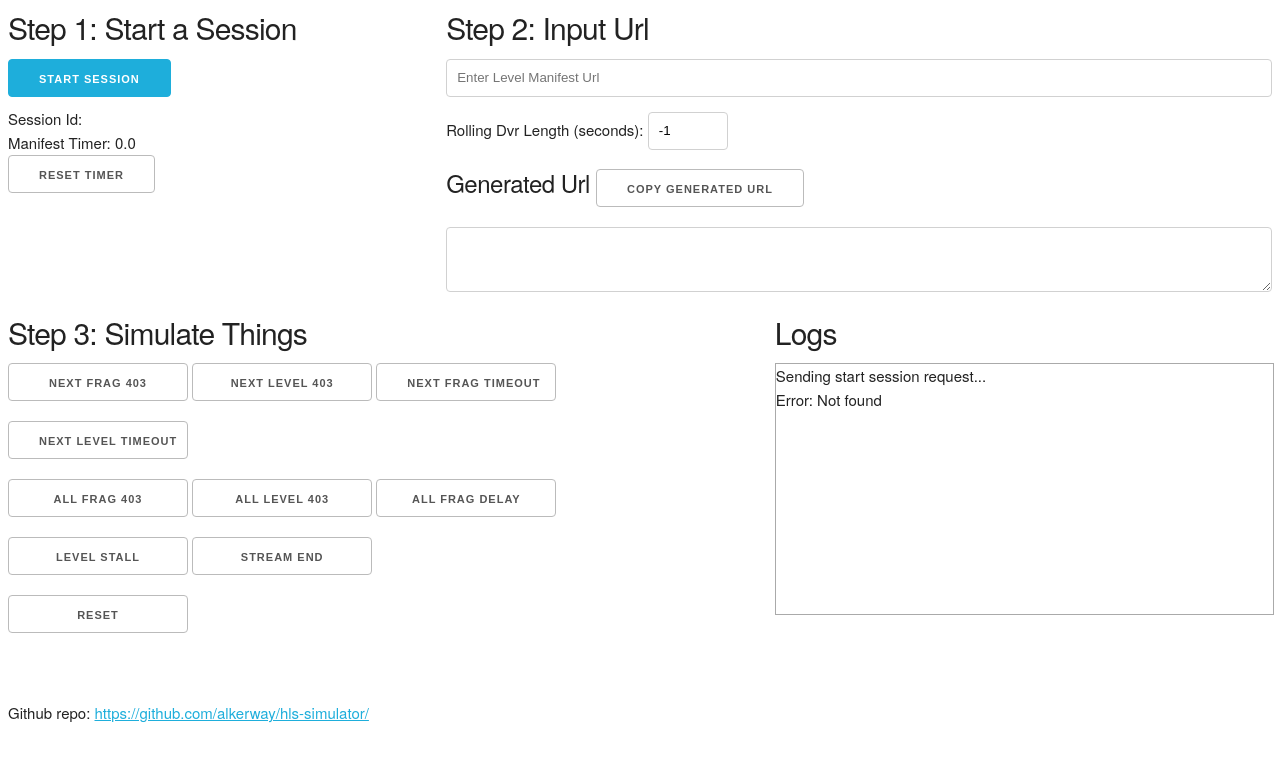
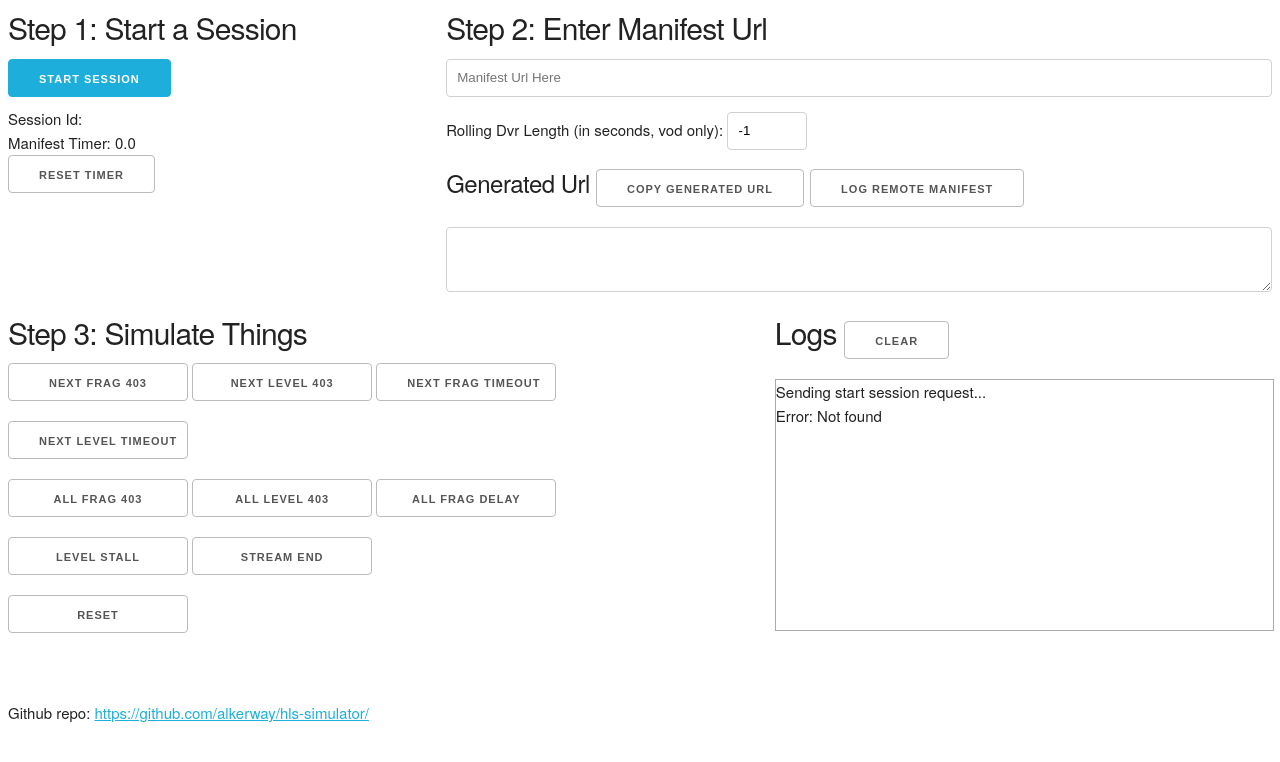
Before and after one commit to alkerway/hls-simulator, a website: page src/gui/index.html in a window 1280 px wide. Both pictures are taken after a click on the button "START SESSION". Drawn offline with Linux system fonts and the light colour scheme; no server answers.

Commit message:
Updated gui for live and master url support

```diff
--- a/src/gui/index.html
+++ b/src/gui/index.html
@@ -19,10 +19,12 @@
             <button id="resetTimerButton">Reset Timer</button>
         </div>
         <div class="eight columns">
-            <h4>Step 2: Input Url</h4>
-            <input style="width: 100%" type="text" id="inputUrl" placeholder="Enter Level Manifest Url">
-            <div>Rolling Dvr Length (seconds): <input style="width: 80px" type="number" id="rollingDvrInput" value="-1"></div>
-            <h5>Generated Url <button id="copyGeneratedUrlButton">Copy Generated Url</button>
+            <h4>Step 2: Enter Manifest Url</h4>
+            <input style="width: 100%" type="text" id="inputUrl" placeholder="Manifest Url Here">
+            <div>Rolling Dvr Length (in seconds, vod only): <input style="width: 80px" type="number" id="rollingDvrInput" value="-1"></div>
+            <h5>Generated Url
+                <button id="copyGeneratedUrlButton">Copy Generated Url</button>
+                <button id="logRemoteManifestButton">Log Remote Manifest</button>
             </h5>
             <div>
                 <textarea style="width: 100%" id="generatedUrlDisplay"></textarea>
@@ -51,8 +53,8 @@
             <button class="optionButton" id="ResetButton">Reset</button>
         </div>
         <div class="five columns">
-            <h4>Logs</h4>
-            <div id="logsWindow" style="border: 1px solid #aaa; width: 100%; height: 250px; overflow-y: scroll;"></div>
+            <h4>Logs <button id="clearLogsButton">Clear</button></h4>
+            <div id="logsWindow" style="border: 1px solid #aaa; width: 100%; height: 250px; overflow: scroll; white-space:pre;"></div>
         </div>
     </div>
     <br>
--- a/src/gui/js/domListeners.js
+++ b/src/gui/js/domListeners.js
@@ -57,6 +57,16 @@ Elements.copyGeneratedUrlButton.addEventListener('click', () => {
         .catch((err) => Events.log$.next(err))
 })
 
+Elements.logRemoteManifestButton.addEventListener('click', () => {
+    makeRequest(Elements.generatedUrlDisplay.value)
+        .then(Events.log$.next)
+        .catch((err) => Events.log$.next(err))
+})
+
+Elements.clearLogsButton.addEventListener('click', () => {
+    Events.clearLog$.next()
+})
+
 const deliverMessage = (message) => {
     Events.log$.next(`Sending ${message} request...`)
     makeRequest(`/deliver?sessionId=${AppState.sessionId}&msg=${message}`)
--- a/src/gui/js/domUpdaters.js
+++ b/src/gui/js/domUpdaters.js
@@ -42,6 +42,10 @@ Events.log$.subscribe((text) => {
     }
 })
 
+Events.clearLog$.subscribe(() => {
+    Elements.logsWindow.innerHTML = ''
+})
+
 Events.messageDelivered$.subscribe((message) => {
     switch (message) {
         case 'StreamEnd':
--- a/src/gui/js/elements.js
+++ b/src/gui/js/elements.js
@@ -8,6 +8,7 @@ const Elements = {
     dvrWindowInput: document.getElementById('rollingDvrInput'),
     generatedUrlDisplay: document.getElementById('generatedUrlDisplay'),
     copyGeneratedUrlButton: document.getElementById('copyGeneratedUrlButton'),
+    logRemoteManifestButton: document.getElementById('logRemoteManifestButton'),
 
     nextFrag403Button: document.getElementById('NextFrag403Button'),
     nextLevel403Button: document.getElementById('NextLevel403Button'),
@@ -20,5 +21,6 @@ const Elements = {
     streamEndButton: document.getElementById('StreamEndButton'),
     resetButton: document.getElementById('ResetButton'),
 
-    logsWindow: document.getElementById('logsWindow')
+    logsWindow: document.getElementById('logsWindow'),
+    clearLogsButton: document.getElementById('clearLogsButton')
 }
--- a/src/gui/js/events.js
+++ b/src/gui/js/events.js
@@ -16,5 +16,6 @@ const Events = {
     inputUrlUpdated$: new Event(),
     dvrWindowUpdated$: new Event(),
     messageDelivered$: new Event(),
-    log$: new Event()
+    log$: new Event(),
+    clearLog$: new Event()
 }
```
Also changed, not shown: README.md.
